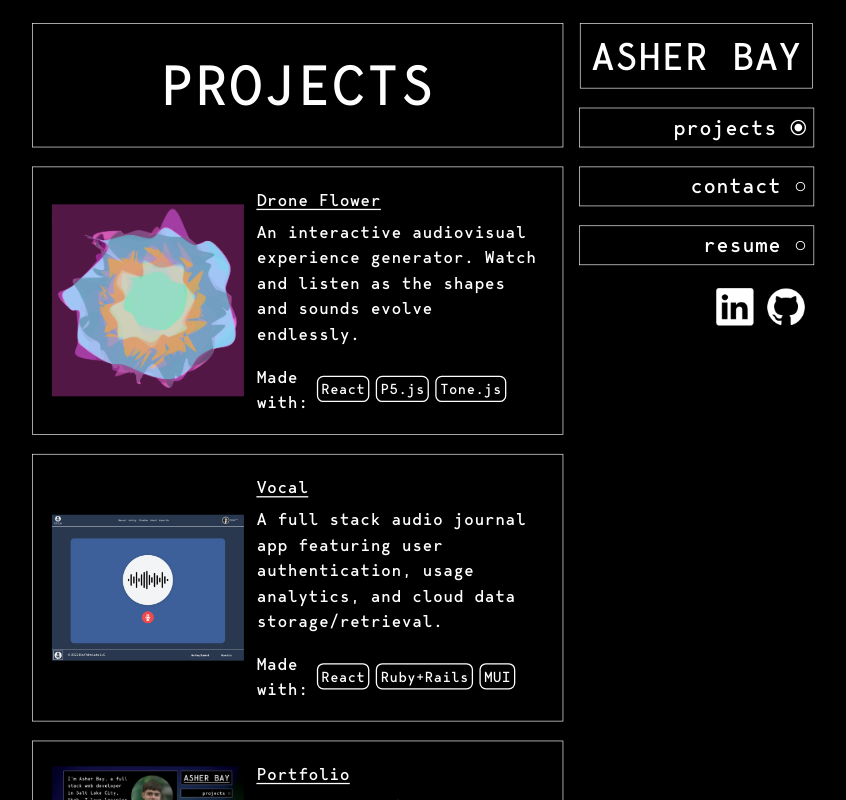
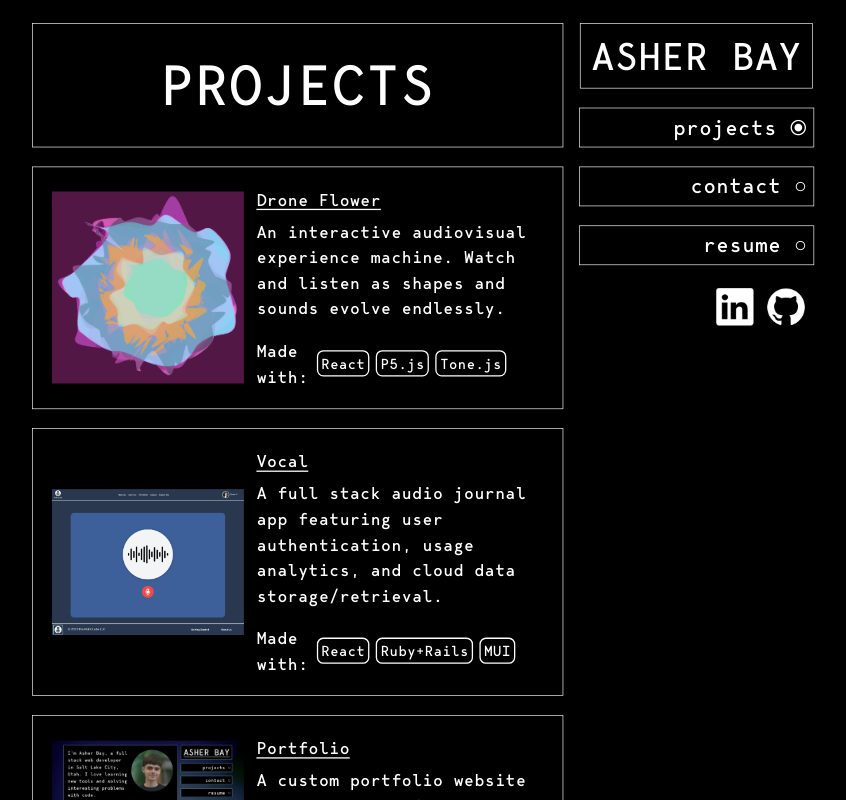
Before and after one commit to asherbay/portfolio_2022, a React (Create React App) app: page /projects in a window 1280 px wide. Shown: the top 800 px of the page, without its empty margins (222-1068 px from the left). Built offline with nearby package versions, Linux system fonts and the light colour scheme.

Commit message:
text edits

```diff
--- a/src/pages/Projects.js
+++ b/src/pages/Projects.js
@@ -12,7 +12,7 @@ const Projects = () => {
         <section style={{display: 'flex', flexDirection: 'column', gap: styles.contentGap +"px",  position: "relative", }}>
             <Header y={5} >PROJECTS</Header>
             <Project y={-15}  pic={droneFlowerPic} name="Drone Flower" techTags={['React', 'P5.js', 'Tone.js']} url="https://droneflower.app/">
-                An interactive audiovisual experience generator. Watch and listen as the shapes and sounds evolve endlessly.
+                An interactive audiovisual experience machine. Watch and listen as shapes and sounds evolve endlessly.
             </Project>
 
             <Project y={-15} pic={vocalPic}  name="Vocal" url="https://vocaljournal.herokuapp.com/" techTags={['React', 'Ruby+Rails', 'MUI']}>
```
